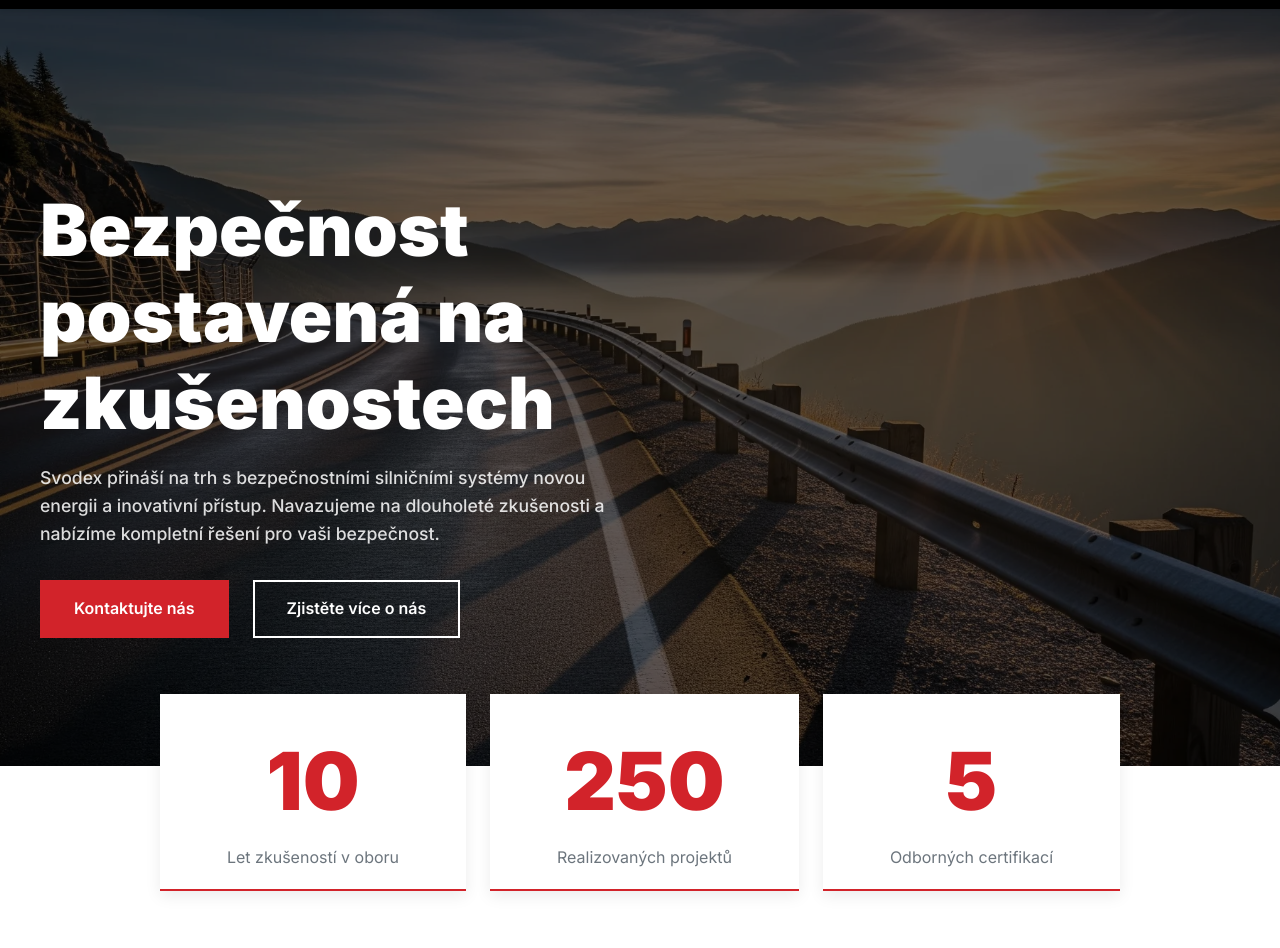
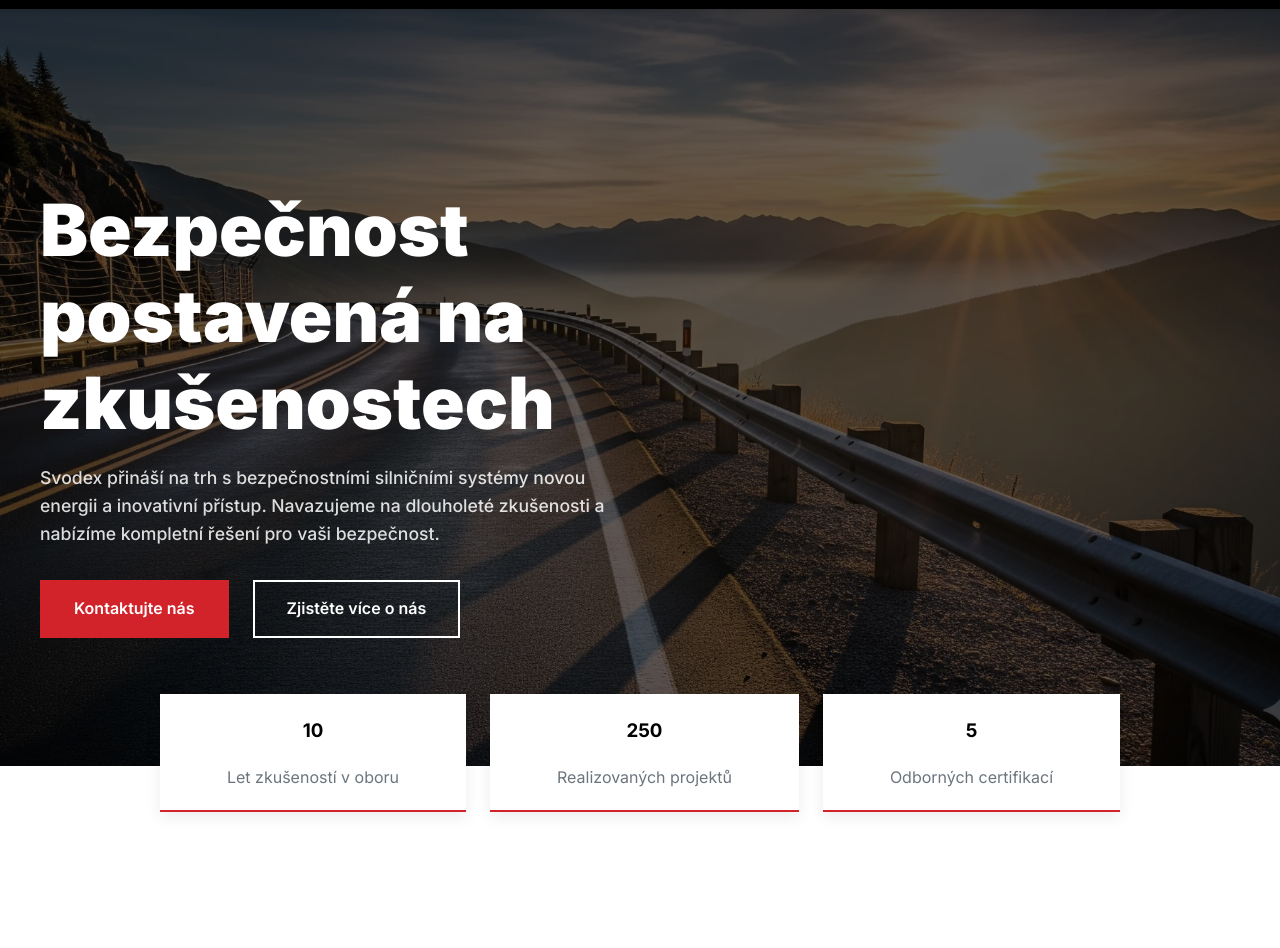
Before and after one commit to Shiva880305/svodex, a Django app: page / in a window 1280 px wide. Shown: the part 81-1029 px from the top of the page. Run offline with Django 5.2, Linux system fonts and the light colour scheme; data comes from the database, SQL or seed files in the repository; some libraries are stand-ins or nearby versions.

Commit message:
Final fix for static files

```diff
--- a/static/css/style.css
+++ b/static/css/style.css
@@ -327,14 +327,7 @@ header ul li a:hover {
     display: none;
 }
 
-.stat-item h3 {
-    font-size: 5rem;
-    font-weight: 900;
-    color: var(--secondary-color);
-    margin-bottom: 0.5rem;
-    line-height: 1.2;
-    margin-top: 2.2rem; /* Zmenšení odsazení nahoru */
-}
+
 
 .stat-item p {
     font-size: 1rem;
--- a/svodex_web/settings.py
+++ b/svodex_web/settings.py
@@ -72,7 +72,10 @@ USE_TZ = True
 
 STATIC_URL = '/static/'
 STATIC_ROOT = os.path.join(BASE_DIR, 'staticfiles')
-STATICFILES_DIRS = [ os.path.join(BASE_DIR, 'static'), ]
+
+STATICFILES_DIRS = [
+    os.path.join(BASE_DIR, 'static'),
+]
 STATICFILES_FINDERS = [
     'django.contrib.staticfiles.finders.FileSystemFinder',
     'django.contrib.staticfiles.finders.AppDirectoriesFinder',
```
